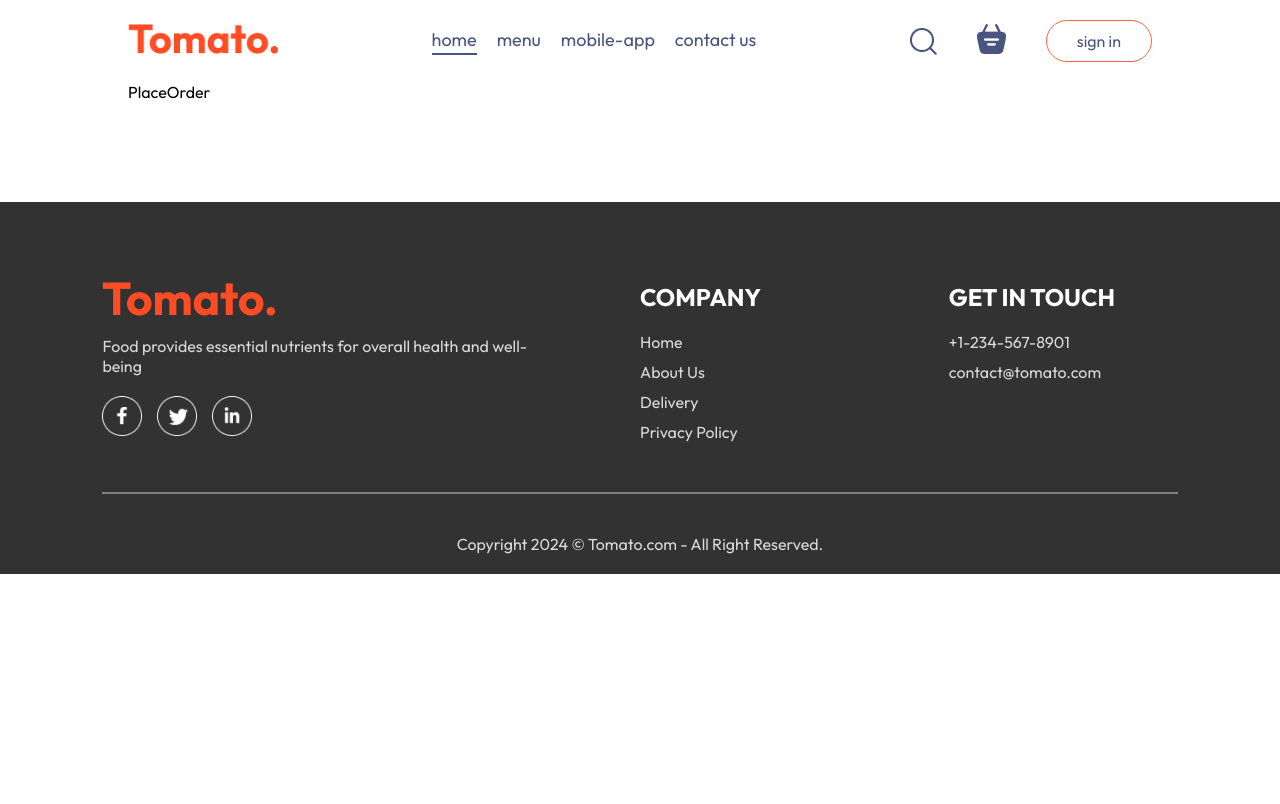
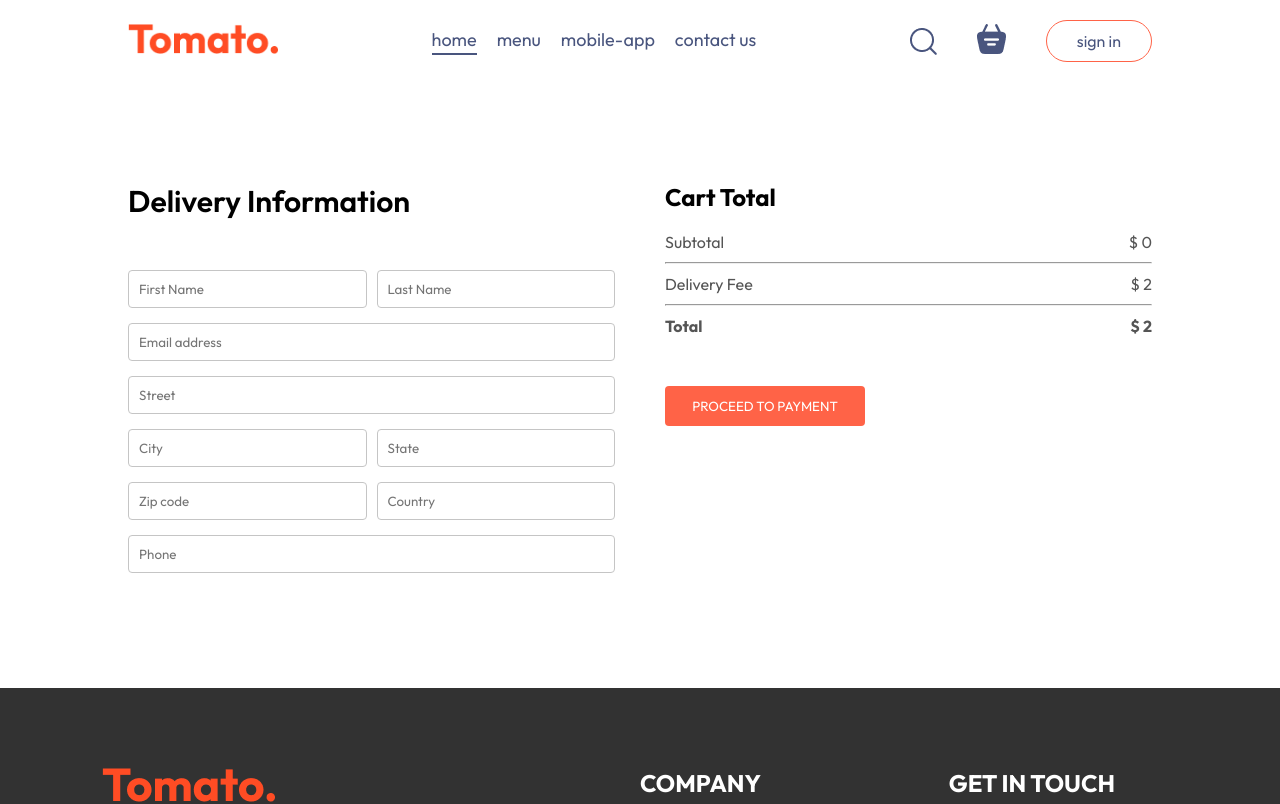
Before and after one commit to xiaqian1999/Food-Delivery, a React (Vite) app: page /order in a window 1280 px wide. Shown: the top 804 px of the page. Built offline with nearby package versions, Linux system fonts and the light colour scheme.

Commit message:
Food Delivery App - frontend complete for Place Order page

```diff
--- a/src/pages/PlaceOrder/PlaceOrder.css
+++ b/src/pages/PlaceOrder/PlaceOrder.css
@@ -0,0 +1,42 @@
+.place-order{
+    display: flex;
+    align-items: start;
+    justify-content: space-between;
+    gap: 50px;
+    margin-top: 100px;
+}
+
+.place-order-left{
+    width: 100%;
+    max-width: max(30%, 500px);
+}
+
+.place-order-left .title{
+    font-size: 30px;
+    font-weight: 600;
+    margin-bottom: 50px;
+
+}
+
+.place-order-left input{
+    margin-bottom: 15px;
+    width: 100%;
+    padding: 10px;
+    border: 1px solid #c5c5c5;
+    border-radius: 4px;
+    outline-color: tomato;
+}
+
+.place-order-left .multi-fields{
+    display: flex;
+    gap: 10px;
+}
+
+.place-order-right{
+    width: 100%;
+    max-width: max(40%, 500px);
+}
+
+.place-order .cart-total button{
+    margin-top: 30px;
+}
--- a/src/pages/PlaceOrder/PlaceOrder.jsx
+++ b/src/pages/PlaceOrder/PlaceOrder.jsx
@@ -1,9 +1,62 @@
-import React from 'react'
+import React , { useContext }  from 'react'
 import './PlaceOrder.css';
+import { StoreContext } from '../../context/StoreContext';
 
 const PlaceOrder = () => {
+
+  const { getTotalCartAmount} = useContext(StoreContext);
+
   return (
-    <div>PlaceOrder</div>
+    <form className='place-order'>
+      <div className="place-order-left">
+        <p className="title">Delivery Information</p>
+        <div className="multi-fields">
+          <input type="text" placeholder="First Name" />
+          <input type="text" placeholder="Last Name" />
+        </div>
+
+        <input type="email" placeholder="Email address" />
+        <input type="text" placeholder="Street" />
+
+        <div className="multi-fields">
+          <input type="text" placeholder="City" />
+          <input type="text" placeholder="State" />
+        </div>
+
+        <div className="multi-fields">
+          <input type="text" placeholder="Zip code" />
+          <input type="text" placeholder="Country" />
+        </div>
+
+        <input type="text" placeholder='Phone' />
+      </div>
+
+      <div className="place-order-right">
+      <div className="cart-total">
+          <h2>Cart Total</h2>
+          <div>
+            <div className="cart-total-details">
+              <p>Subtotal</p>
+              <p>$ {getTotalCartAmount()}</p>
+            </div>
+            <hr />
+
+            <div className="cart-total-details">
+              <p>Delivery Fee</p>
+              <p>$ {2}</p>
+            </div>
+            <hr />
+
+            <div className="cart-total-details">
+              <b>Total</b>
+              <b>$ {getTotalCartAmount() + 2}</b>
+            </div>
+          </div>
+
+          <button>PROCEED TO PAYMENT</button>
+        </div>
+      </div>
+    </form>
   )
 }
 
```
